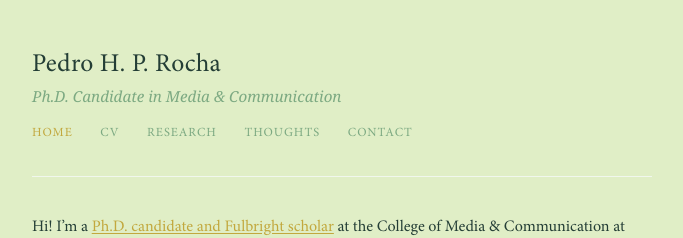
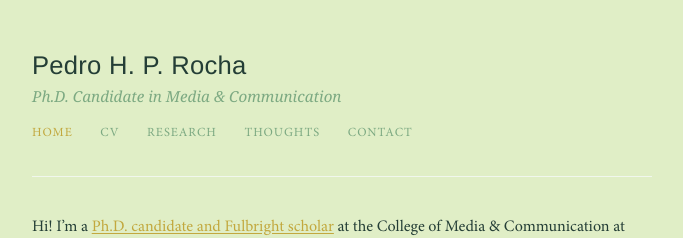
Before and after one commit to pedrohprocha/pedrohprocha.github.io, a Jekyll site: the page built from index.md, in a window 1280 px wide. Shown: the top 238 px of the page, without its empty margins (298-981 px from the left). Built offline with Jekyll 4.4.1, drawn with Linux system fonts in a browser that asks for light colours; some web fonts are replaced.

Commit message:
update fonts

```diff
--- a/assets/css/main.css
+++ b/assets/css/main.css
@@ -36,7 +36,7 @@
     --max-width: 620px;
     --font-body: "Minion Pro", Georgia, serif;
     --font-mono: "Minion Pro", Georgia, serif;
-    --font-heading: "Minion Pro", Georgia, serif;
+    --font-heading: "Helvetica", Arial, sans-serif;
 }
 
 /* ── Reset & Base ────────────────────────────────────────── */
```
